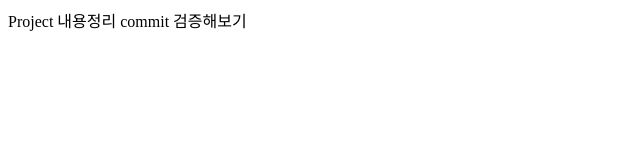
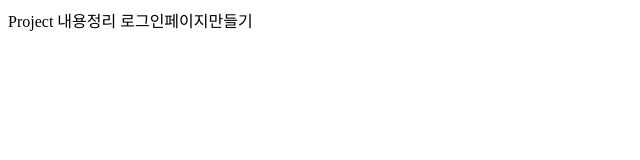
Before and after one commit to wondonghwi/Personal_Library, a plain HTML site: page index.html in a window 1280 px wide. Shown: the full height of the page, 0-640 px from the left. Drawn offline with Linux system fonts and the light colour scheme.

Commit message:
login page create ready

```diff
--- a/index.html
+++ b/index.html
@@ -12,7 +12,7 @@
 <!--책 추가하기-->
 <!--책 수정하기-->
 <!--책 삭제하기-->
-    commit 검증해보기
+    로그인페이지만들기
     <script src="index.js"></script>
 </body>
 </html>
```
